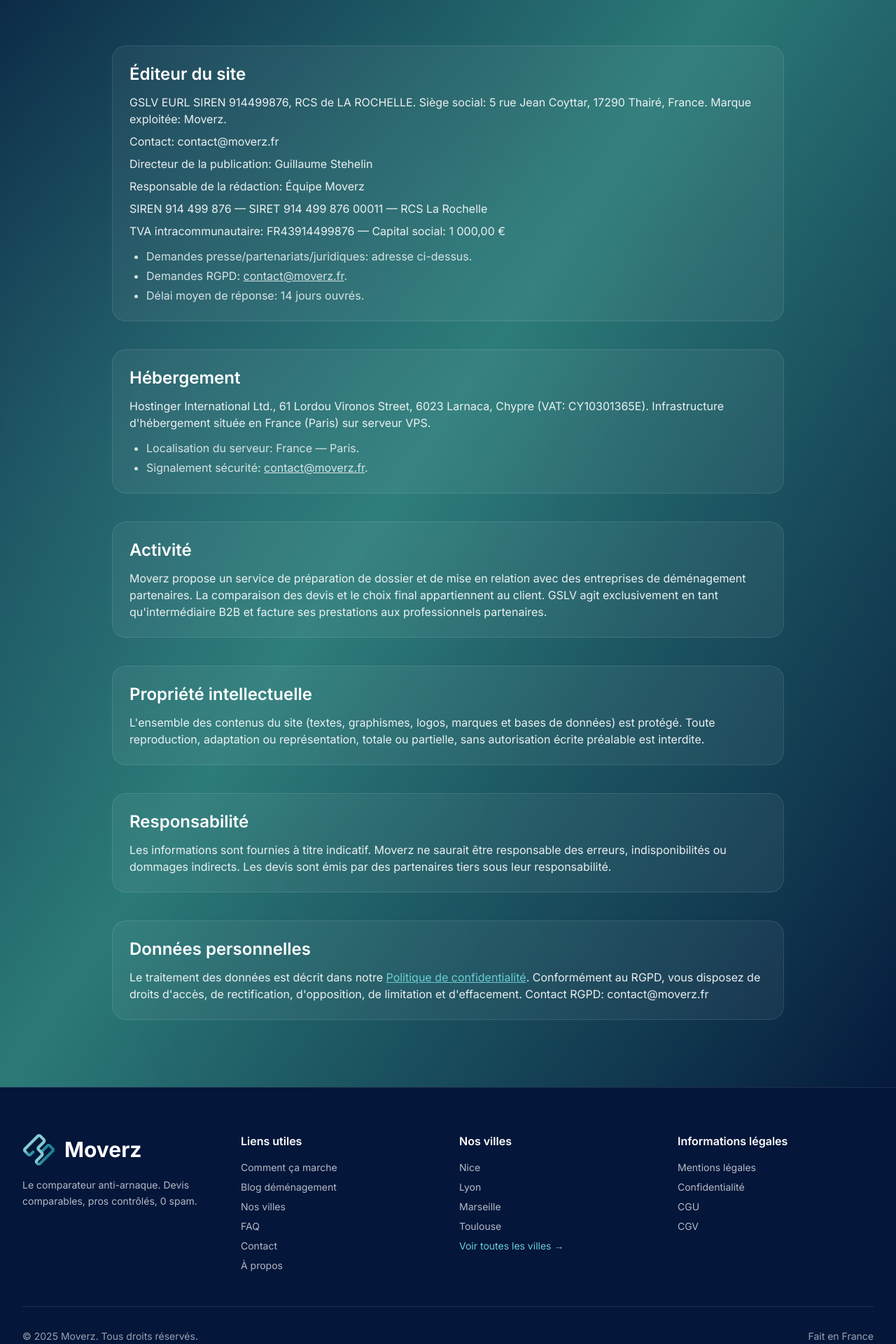
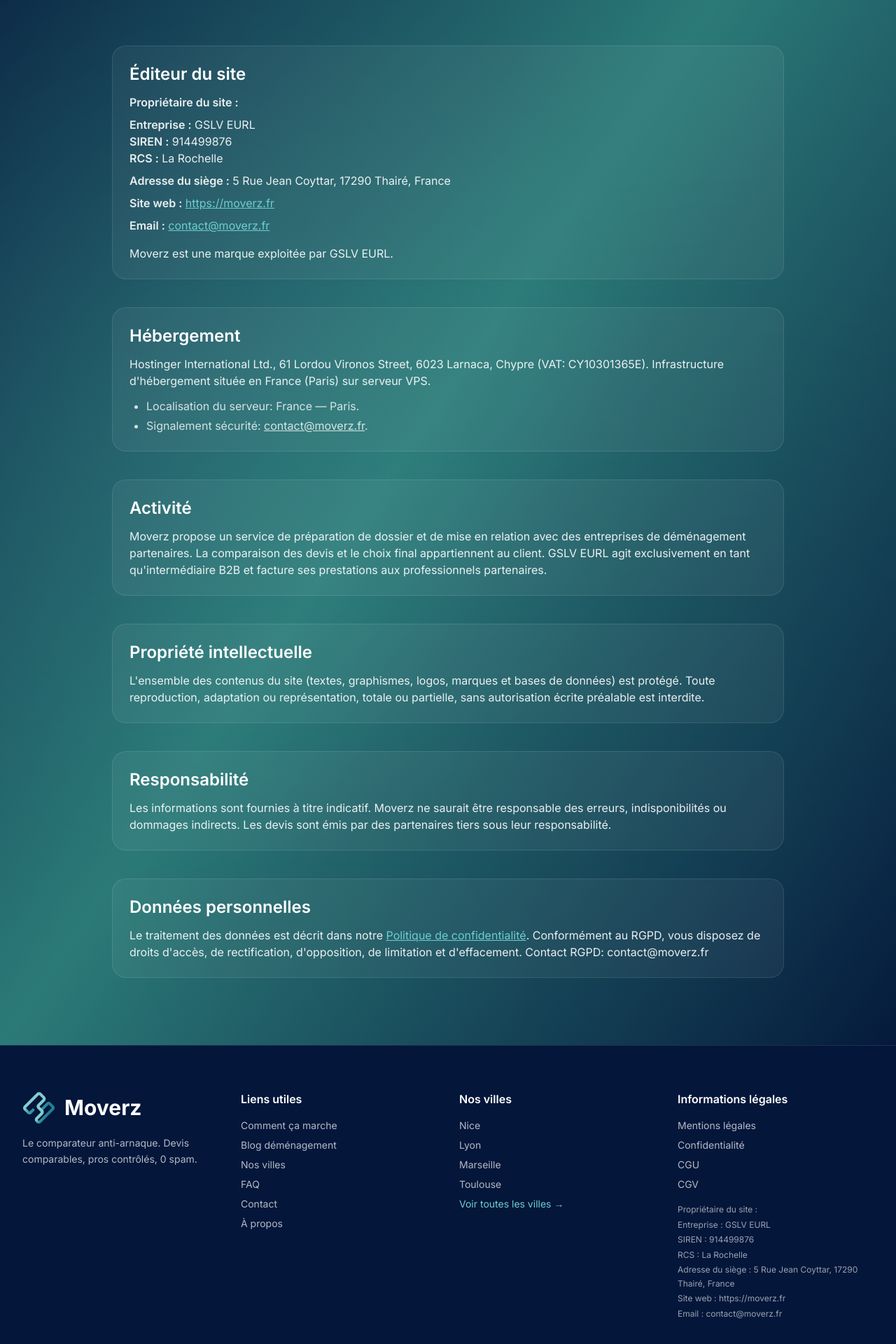
Before and after one commit to gdetaisne/moverz-fr, a Next.js app: page /mentions-legales in a window 1280 px wide. Shown: the part 440-2360 px from the top of the page at 70% size. Built offline with nearby package versions, Linux system fonts and the light colour scheme; no server answers.

Commit message:
chore: align legal entity information for Meta verification

```diff
--- a/app/a-propos/page.tsx
+++ b/app/a-propos/page.tsx
@@ -65,7 +65,7 @@ export default function AProposPage() {
             <h2 className="text-2xl font-semibold text-[#04163a] mb-4">Notre Équipe</h2>
             <div className="text-[#4b5c6b] space-y-4">
               <p>
-                Moverz est une initiative de GSLV, une société française dédiée à l'innovation dans les services aux particuliers. Notre équipe est composée d'experts en logistique, en développement web et en technologie, tous passionnés par l'idée de simplifier votre vie.
+                Moverz est une initiative de GSLV EURL, une société française dédiée à l'innovation dans les services aux particuliers. Notre équipe est composée d'experts en logistique, en développement web et en technologie, tous passionnés par l'idée de simplifier votre vie.
               </p>
               <p>
                 Nous travaillons chaque jour pour améliorer notre plateforme, étendre notre réseau de partenaires et vous offrir le meilleur service possible.
--- a/app/cgv/page.tsx
+++ b/app/cgv/page.tsx
@@ -45,7 +45,7 @@ export default function CGVPage() {
             <div className="bg-white/5 border border-white/10 rounded-2xl p-6">
               <h2 className="text-2xl font-semibold text-white mb-3">1. Objet</h2>
               <p>
-                Les présentes Conditions Générales de Vente (CGV) régissent les relations contractuelles entre GSLV (Moverz) et ses clients professionnels (déménageurs partenaires) concernant la fourniture de services de mise en relation et de génération de leads qualifiés.
+                Les présentes Conditions Générales de Vente (CGV) régissent les relations contractuelles entre GSLV EURL (Moverz) et ses clients professionnels (déménageurs partenaires) concernant la fourniture de services de mise en relation et de génération de leads qualifiés.
               </p>
             </div>
 
--- a/app/contact/page.tsx
+++ b/app/contact/page.tsx
@@ -94,8 +94,8 @@ export default function ContactPage() {
                 <div>
                   <p className="text-xs font-semibold uppercase tracking-wider text-[#6B7280] mb-1">Adresse</p>
                   <p className="text-[#4b5c6b] leading-relaxed">
-                    GSLV - Moverz<br />
-                    5 rue Jean Coyttar<br />
+                    GSLV EURL - Moverz<br />
+                    5 Rue Jean Coyttar<br />
                     17290 Thairé, France
                   </p>
                 </div>
--- a/app/layout.tsx
+++ b/app/layout.tsx
@@ -197,13 +197,22 @@ export default function RootLayout({
                   <li><a href="/cgu/" className="text-white/70 hover:text-white transition-colors">CGU</a></li>
                   <li><a href="/cgv/" className="text-white/70 hover:text-white transition-colors">CGV</a></li>
                 </ul>
+                <div className="mt-4 text-xs text-white/60 leading-relaxed space-y-0.5">
+                  <p>Propriétaire du site :</p>
+                  <p>Entreprise : GSLV EURL</p>
+                  <p>SIREN : 914499876</p>
+                  <p>RCS : La Rochelle</p>
+                  <p>Adresse du siège : 5 Rue Jean Coyttar, 17290 Thairé, France</p>
+                  <p>Site web : https://moverz.fr</p>
+                  <p>Email : contact@moverz.fr</p>
+                </div>
               </div>
             </div>
 
             {/* Bas du footer */}
             <div className="border-t border-white/10 pt-8 flex flex-col md:flex-row items-center justify-between gap-4">
               <p className="text-sm text-white/60">
-                © {new Date().getFullYear()} Moverz. Tous droits réservés.
+                © {new Date().getFullYear()} Moverz – GSLV EURL (SIREN 914499876). Tous droits réservés.
               </p>
               <p className="text-sm text-white/60">
                 Fait en France
--- a/app/mentions-legales/page.tsx
+++ b/app/mentions-legales/page.tsx
@@ -5,7 +5,7 @@ import Breadcrumbs from "@/components/Breadcrumbs";
 export const metadata: Metadata = {
   title: "Mentions légales | Moverz",
   description:
-    "Mentions légales de Moverz (GSLV) : éditeur, hébergeur, responsabilité, propriété intellectuelle et données personnelles.",
+    "Mentions légales de Moverz, marque exploitée par GSLV EURL : éditeur, hébergeur, responsabilité, propriété intellectuelle et données personnelles.",
   alternates: {
     canonical: getCanonicalUrl('mentions-legales'),
   },
@@ -45,20 +45,34 @@ export default function MentionsLegalesPage() {
           <div className="space-y-10 text-white/90">
             <div className="bg-white/5 border border-white/10 rounded-2xl p-6">
               <h2 className="text-2xl font-semibold text-white mb-3">Éditeur du site</h2>
+              <p className="font-semibold">Propriétaire du site :</p>
+              <p className="mt-2">
+                <span className="font-semibold">Entreprise :</span> GSLV EURL
+              </p>
               <p>
-                GSLV EURL SIREN 914499876, RCS de LA ROCHELLE. Siège social: 5 rue Jean
-                Coyttar, 17290 Thairé, France. Marque exploitée: Moverz.
+                <span className="font-semibold">SIREN :</span> 914499876
               </p>
-              <p className="mt-2">Contact: contact@moverz.fr</p>
-              <p className="mt-2">Directeur de la publication: Guillaume Stehelin</p>
-              <p className="mt-2">Responsable de la rédaction: Équipe Moverz</p>
-              <p className="mt-2">SIREN 914 499 876 — SIRET 914 499 876 00011 — RCS La Rochelle</p>
-              <p className="mt-2">TVA intracommunautaire: FR43914499876 — Capital social: 1 000,00 €</p>
-              <ul className="list-disc pl-6 mt-3 space-y-1 text-white/80">
-                <li>Demandes presse/partenariats/juridiques: adresse ci-dessus.</li>
-                <li>Demandes RGPD: <span className="underline">contact@moverz.fr</span>.</li>
-                <li>Délai moyen de réponse: 14 jours ouvrés.</li>
-              </ul>
+              <p>
+                <span className="font-semibold">RCS :</span> La Rochelle
+              </p>
+              <p className="mt-2">
+                <span className="font-semibold">Adresse du siège :</span> 5 Rue Jean Coyttar, 17290 Thairé, France
+              </p>
+              <p className="mt-2">
+                <span className="font-semibold">Site web :</span>{" "}
+                <a href="https://moverz.fr" className="underline text-[#6bcfcf]">
+                  https://moverz.fr
+                </a>
+              </p>
+              <p className="mt-2">
+                <span className="font-semibold">Email :</span>{" "}
+                <a href="mailto:contact@moverz.fr" className="underline text-[#6bcfcf]">
+                  contact@moverz.fr
+                </a>
+              </p>
+              <p className="mt-4">
+                Moverz est une marque exploitée par GSLV EURL.
+              </p>
             </div>
 
             <div className="bg-white/5 border border-white/10 rounded-2xl p-6">
@@ -80,7 +94,7 @@ export default function MentionsLegalesPage() {
                 Moverz propose un service de préparation de dossier et de mise en
                 relation avec des entreprises de déménagement partenaires. La
                 comparaison des devis et le choix final appartiennent au client.
-                GSLV agit exclusivement en tant qu'intermédiaire B2B et facture ses
+                GSLV EURL agit exclusivement en tant qu'intermédiaire B2B et facture ses
                 prestations aux professionnels partenaires.
               </p>
             </div>
```
